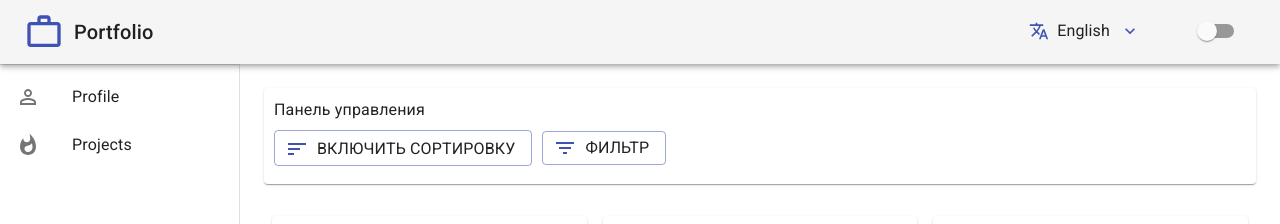
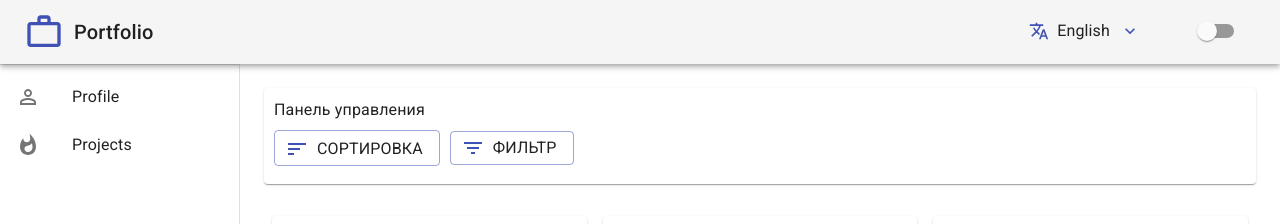
Before and after one commit to rasoan/portfolio, a React (Create React App) app: page /#/projects in a window 1280 px wide. Shown: the top 224 px of the page. Built offline with nearby package versions, Linux system fonts and the light colour scheme.

Commit message:
fix styles in projects page

```diff
--- a/src/components/FilterMenuOfMyProjects/FilterMenuOfMyProjects.jsx
+++ b/src/components/FilterMenuOfMyProjects/FilterMenuOfMyProjects.jsx
@@ -4,25 +4,32 @@ import {useLocation} from "react-router-dom";
 import storeFilterProjects from "../../store/storeFilterProjects";
 import FilterByTechnology from "./FilterByTechnology";
 import SortingElements from "./SortingElements";
-import {Box, ListItem, ListSubheader, Paper} from "@material-ui/core";
+import {Box, Grid, ListItem, ListSubheader, Paper} from "@material-ui/core";
 import List from "@material-ui/core/List";
 import style from "./style.module.scss";
 import Typography from "@material-ui/core/Typography";
 import {makeStyles} from "@material-ui/core/styles";
 
-const useStyles = makeStyles({
+const useStyles = makeStyles(theme => ({
     filtersContainer: {
         padding: 10
     },
     filtersAndSortingList: {
         display: "flex",
+        [theme.breakpoints.down('sm')]: {
+            flexDirection: "column",
+        }
     },
+
     filtersAndSortingListItem: {
         width: "max-content",
         padding: 0,
         marginRight: 10,
+        [theme.breakpoints.down('sm')]: {
+            marginBottom: 10,
+        }
     }
-})
+}))
 
 const FilterMenuOfMyProjects = () => {
     const classes = useStyles()
@@ -53,11 +60,17 @@ const FilterMenuOfMyProjects = () => {
     return <>
         <Paper classes={{root: classes.filtersContainer}}>
             <Typography>Панель управления</Typography>
-            <List className={classes.filtersAndSortingList}>
-                <ListItem classes={{root: classes.filtersAndSortingListItem}}>
+            <List classes={{root: classes.filtersAndSortingList}}
+            >
+
+                <ListItem
+                    classes={{root: classes.filtersAndSortingListItem}}
+                >
                     <SortingElements/>
                 </ListItem>
-                <ListItem classes={{root: classes.filtersAndSortingListItem}}>
+                <ListItem
+                    classes={{root: classes.filtersAndSortingListItem}}
+                >
                     <FilterByTechnology/>
                 </ListItem>
             </List>
--- a/src/components/FilterMenuOfMyProjects/SortingElements/SortingElements.jsx
+++ b/src/components/FilterMenuOfMyProjects/SortingElements/SortingElements.jsx
@@ -34,7 +34,7 @@ const useStyles = makeStyles(theme => ({
 const SortingElements = () => {
     const classes = useStyles()
     const history = useHistory()
-    const [textButtonModal, setTextButtonModal] = useState({text: "Включить сортировку", icon: Sort})
+    const [textButtonModal, setTextButtonModal] = useState({text: "Сортировка", icon: Sort})
 
     const selectSorting = (sortByReleaseDate, sortByRating, content) => {
         setTextButtonModal(content)
@@ -94,7 +94,7 @@ const SortingElements = () => {
                     <ExpandLessIcon className={classes.sortIcon}/> Рейтинг
                 </MenuItem>
                 <Divider />
-                <MenuItem onClick={() => selectSorting(null, null, {text: "Включить сортировку", icon: Sort})}>
+                <MenuItem onClick={() => selectSorting(null, null, {text: "Сортировка", icon: Sort})}>
                     <ClearIcon className={classes.sortIcon}/> Выключить сортировку
                 </MenuItem>
             </Menu>
--- a/src/components/ListOfMyProjects/ListOfMyProjects.jsx
+++ b/src/components/ListOfMyProjects/ListOfMyProjects.jsx
@@ -12,7 +12,7 @@ import {makeStyles} from "@material-ui/core/styles";
 const useStyles = makeStyles(theme => ({
     listOfMyProjects: {
         margin: 0,
-        padding: theme.spacing(3, 0, 25, 0),
+        padding: theme.spacing(3, 0, 50, 0),
         "& $Item": {
             maxWidth: 330,
         },
```
